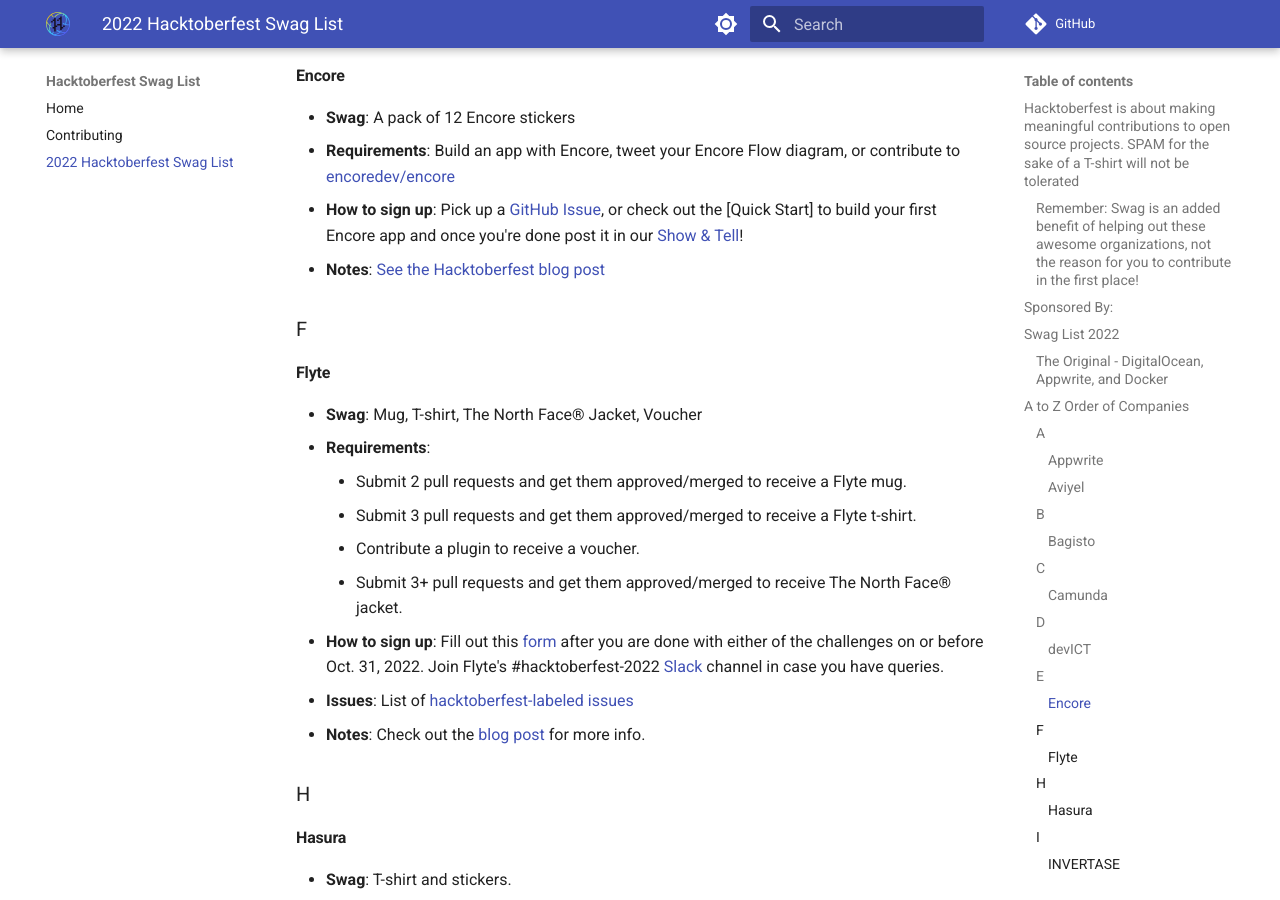
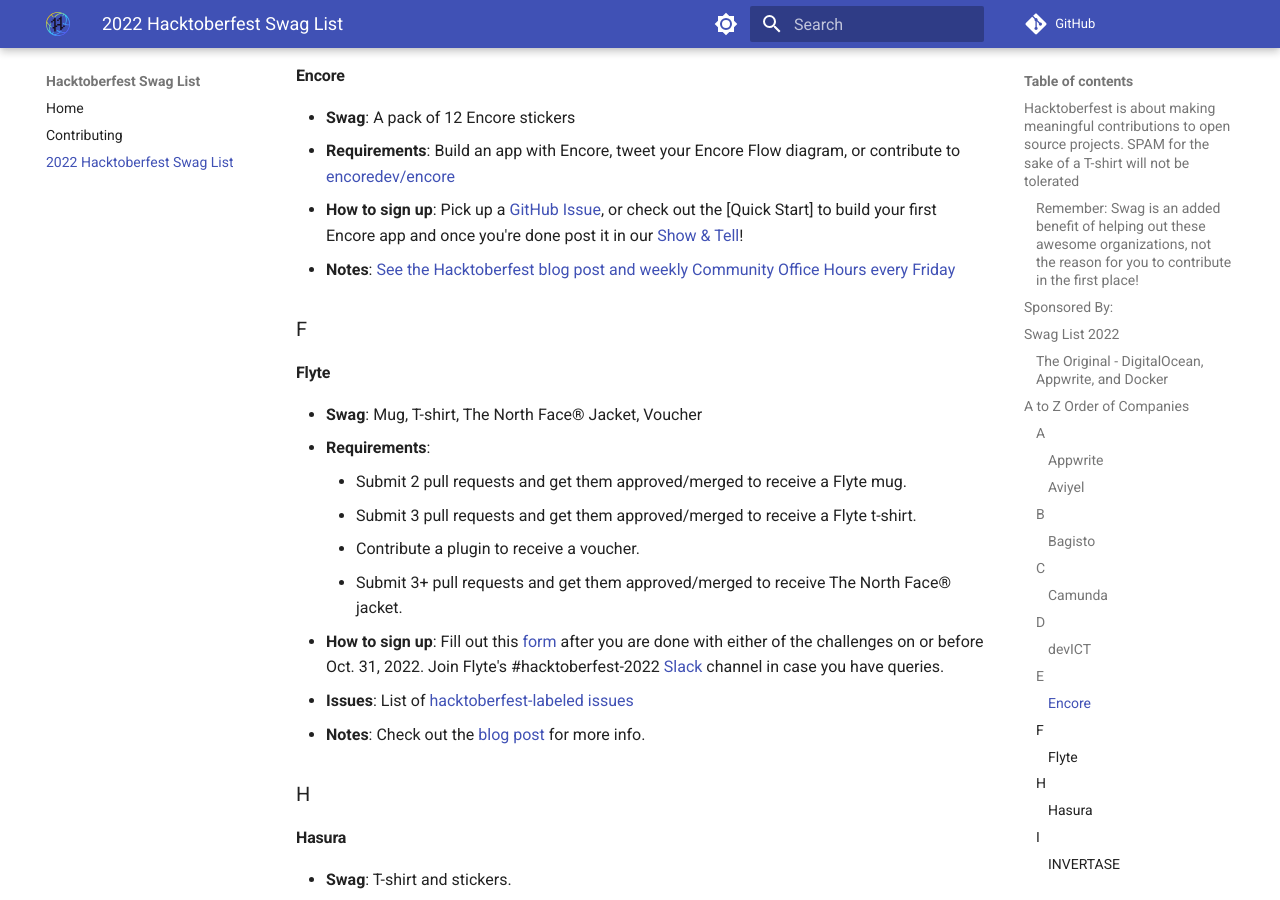
Before and after one commit to crweiner/hacktoberfest-swag-list, an MkDocs documentation site: the page built from docs/list.md, in a window 1280 px wide and 900 px high, scrolled down 3417 px. Built offline with MkDocs 1.6.1 and Material for MkDocs 9.7.7, drawn with Linux system fonts in a browser that asks for light colours; comment, search, counter and statistics services are not loaded.

Commit message:
fix: mention weekly office hours

```diff
--- a/docs/list.md
+++ b/docs/list.md
@@ -100,7 +100,7 @@
 - **Swag**: A pack of 12 Encore stickers
 - **Requirements**: Build an app with Encore, tweet your Encore Flow diagram, or contribute to [encoredev/encore](https://github.com/encoredev/encore)
 - **How to sign up**: Pick up a [GitHub Issue](https://github.com/encoredev/encore/issues), or check out the [Quick Start] to build your first Encore app and once you're done post it in our [Show & Tell](https://encore.dev/docs/quick-start)!
-- **Notes**: [See the Hacktoberfest blog post](https://community.encore.dev/t/our-new-office-hours-to-kick-off-hacktoberfest/66)
+- **Notes**: [See the Hacktoberfest blog post and weekly Community Office Hours every Friday](https://community.encore.dev/t/our-new-office-hours-to-kick-off-hacktoberfest/66)
 
 ### F
 
```
